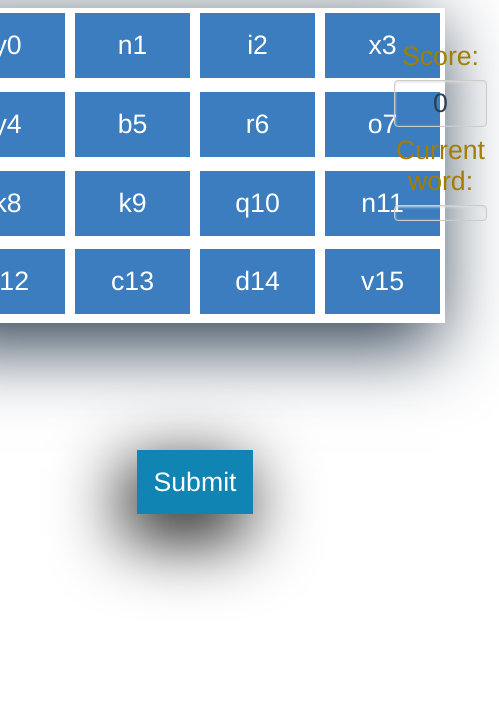
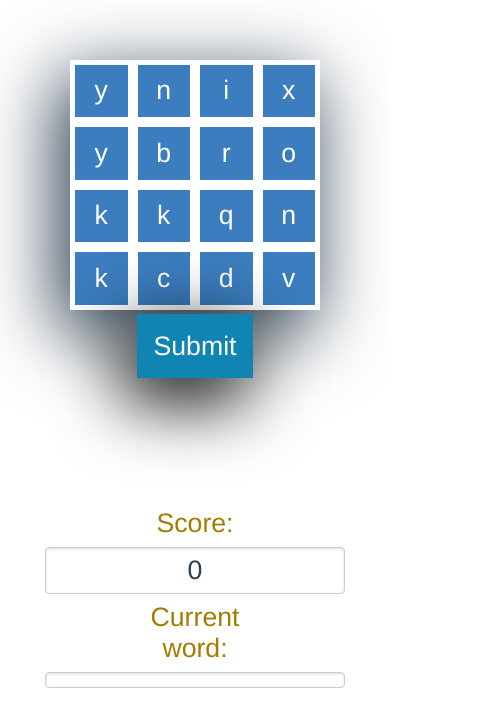
Before and after one commit to BartdeJong/Boggle, a Vue app in the folder webapplication/: page /game in a window 390 px wide. Shown: the top 726 px of the page, 499 px wide, since content can reach past the window. Built offline with nearby package versions, Linux system fonts and the light colour scheme.

Commit message:
Made game more responsive

```diff
--- a/webapplication/src/components/Board.vue
+++ b/webapplication/src/components/Board.vue
@@ -15,6 +15,13 @@ table {
   height: 500px;
   flex-wrap: wrap;
   box-shadow: -10px 20px 71px 3px;
+}
+
+@media only screen and (max-width: 500px) {
+  .Board {
+    width: 250px;
+    height: 250px;
+  }
 }
 </style>
 
--- a/webapplication/src/components/Die.vue
+++ b/webapplication/src/components/Die.vue
@@ -6,7 +6,7 @@
     :style="{
     backgroundColor: ($store.getters.getDieSelected[dieNumber]) ? 'red' : '#3b7dbe',
   }"
-  >{{char}}{{dieNumber}}</div>
+  >{{char}}</div>
 </template>
 
 <style lang="scss">
@@ -27,9 +27,6 @@
 
 @media only screen and (max-width: 500px) {
   .Die {
-    width: 65px;
-    height: 65px;
-    line-height: 65px;
     font-size: 20pt;
   }
 }
--- a/webapplication/src/views/Game.vue
+++ b/webapplication/src/views/Game.vue
@@ -24,7 +24,7 @@
   align-items: center;
   flex-wrap: nowrap;
   flex-direction: column;
-  width: 100vw;
+  width: 100%;
   height: 100vh;
   float: left;
 }
@@ -70,12 +70,19 @@
 
 @media only screen and (max-width: 500px) {
   .field {
-    width: 100%;
-    height: 60vh;
+    height: 50vh;
   }
   .words {
     width: 100%;
-    height: 30vh;
+    .valueIdentifier {
+      margin-top: 0vh;
+    }
+  }
+  .game {
+    flex-direction: column
+  }
+  .submit {
+    margin-top: 0.5vh;
   }
 }
 </style>
```
